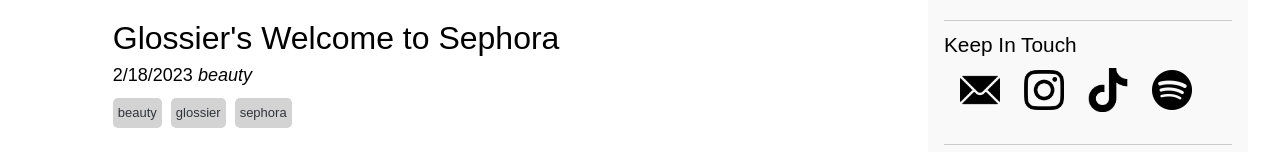
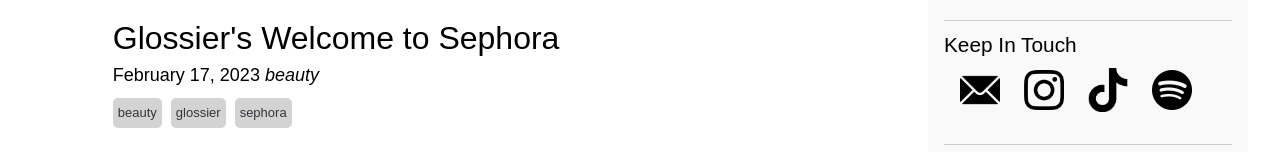
Before and after one commit to AnnabellebwWoo/AnnabellebwWoo.github.io, a Next.js app: page /blog/post/glossiers-welcome-to-sephora in a window 1280 px wide. Shown: the part 560-712 px from the top of the page. Built offline with nearby package versions, Linux system fonts and the light colour scheme; a web font is replaced by a local one.

Commit message:
link bugs fixed

```diff
--- a/components/BlogCard/BlogCard.tsx
+++ b/components/BlogCard/BlogCard.tsx
@@ -9,7 +9,7 @@
     <ul className={styles.container}>
       <li>
         <div className={styles.imageWrapper}>
-          <Link href={{ pathname: "blog/post/" + post.slug }}>
+          <Link href={{ pathname: "/blog/post/" + post.slug }}>
             <Image
               src={post.thumbnail}
               alt={post.title + " image"}
@@ -25,7 +25,7 @@
           <li>
             <Link
               className={styles.title}
-              href={{ pathname: "blog/post/" + post.slug }}
+              href={{ pathname: "/blog/post/" + post.slug }}
             >
               {post.title}
             </Link>
--- a/components/BlogLayout/BlogLayout.tsx
+++ b/components/BlogLayout/BlogLayout.tsx
@@ -28,7 +28,12 @@
       <div className={styles.title}>{post.title}</div>
       <ul className={styles.info}>
         <li>
-          {new Date(post.publishedDate).toLocaleDateString()}{" "}
+          {new Date(post.publishedDate).toLocaleDateString("en-CA", {
+            timeZone: "America/Toronto", // or your preferred zone
+            year: "numeric",
+            month: "long",
+            day: "numeric",
+          })}{" "}
           <i>{post.categories.join(", ")}</i>
         </li>
 
--- a/next.config.ts
+++ b/next.config.ts
@@ -4,6 +4,15 @@
   images: {
     domains: ["letsenhance.io"],
   },
+  async redirects() {
+    return [
+      {
+        source: "/",
+        destination: "/blog",
+        permanent: true,
+      },
+    ];
+  },
 };
 
 export default nextConfig;
```
